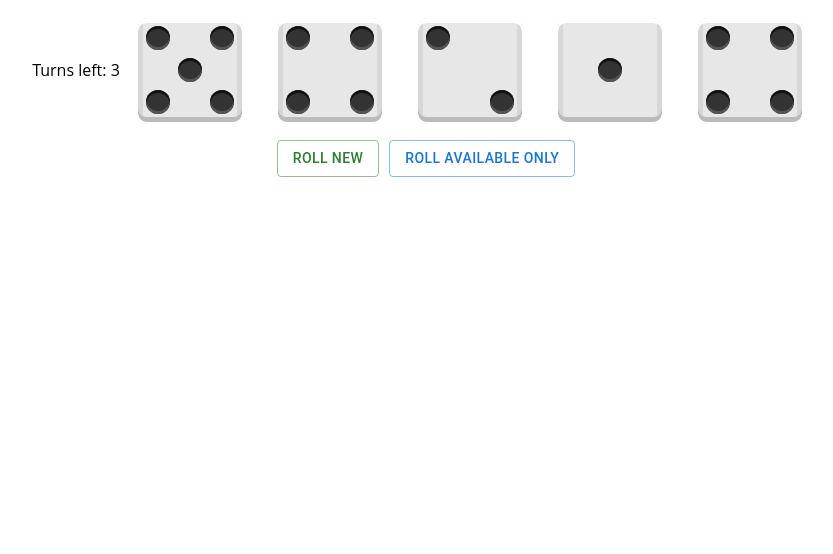
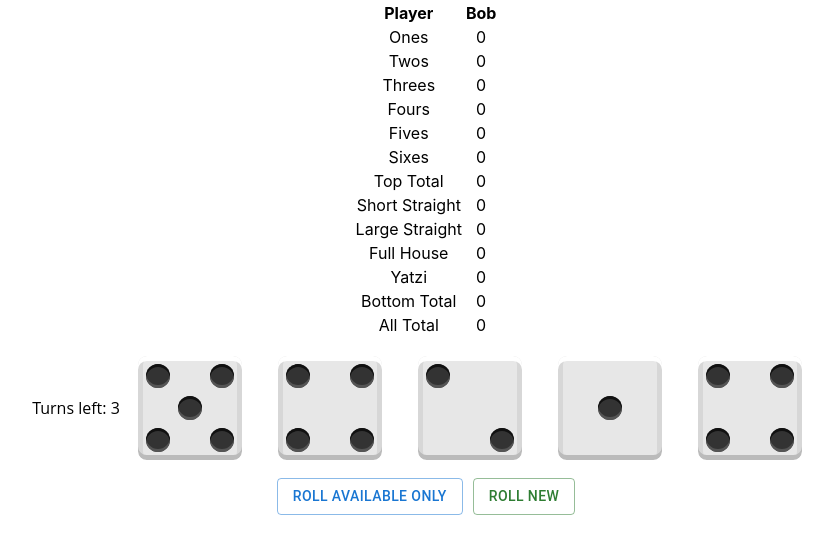
Before and after one commit to modanova/yatzi, a React (Create React App) app: page / in a window 1280 px wide. Shown: the top 554 px of the page, without its empty margins (214-1047 px from the left). Built offline with nearby package versions, Linux system fonts and the light colour scheme.

Commit message:
scoreboard

```diff
--- a/src/App.tsx
+++ b/src/App.tsx
@@ -2,6 +2,7 @@
 import "./App.css";
 import Dice from "./components/Dice";
 import Button from "@mui/material/Button";
+import ScoreBoard from "./components/Score";
 
 const rollNumber = (): number => {
   return Math.floor(Math.random() * 6) + 1;
@@ -42,11 +43,14 @@
   const [round, setRound] = useState<number>(0);
 
   useEffect(() => {
-    console.log(roll, kept, round);
-  }, [roll, kept, round]);
+    console.log(roll, kept, turns, round);
+  }, [roll, kept, turns, round]);
 
   return (
     <div className="App">
+      <div className="score-board">
+        <ScoreBoard scorePoints={{}} />
+      </div>
       <div className="dice-row">
         <p>Turns left: {3 - turns}</p>
         {roll.map((rolled, i) => (
@@ -63,6 +67,24 @@
         ))}
       </div>
       <div className="game-buttons">
+        {turns < 3 && (
+          <Button
+            onClick={() => {
+              if (turns === 3) {
+                setRoll(rollDiceNew);
+                setKept([]);
+                setTurns(1);
+                setRound((round) => round + 1);
+                return;
+              }
+              setRoll(() => rollDice(roll, kept));
+              setTurns((turns) => turns + 1);
+            }}
+            variant="outlined"
+          >
+            Roll available only
+          </Button>
+        )}
         <Button
           onClick={() => {
             setRoll(rollDiceNew);
@@ -74,22 +96,6 @@
         >
           Roll new
         </Button>
-        <Button
-          onClick={() => {
-            if (turns === 3) {
-              setRoll(rollDiceNew);
-              setKept([]);
-              setTurns(1);
-              setRound((round) => round + 1);
-              return;
-            }
-            setRoll(() => rollDice(roll, kept));
-            setTurns((turns) => turns + 1);
-          }}
-          variant="outlined"
-        >
-          Roll available only
-        </Button>
       </div>
     </div>
   );
--- /dev/null
+++ b/src/components/Score.tsx
@@ -0,0 +1,91 @@
+type YatziBonus =
+  | number
+  | "topTotal"
+  | "shortStraight"
+  | "largeStraight"
+  | "fullHouse"
+  | "yatzi"
+  | "bottomTotal";
+
+type ScorePoints = {
+  [key in YatziBonus]?: number;
+};
+
+function ScoreBoard(scorePoints: ScorePoints) {
+  return (
+    <table>
+      <tr>
+        <th>Player</th>
+        <th>Bob</th>
+      </tr>
+      <tr>
+        <td>Ones</td>
+        <td>{scorePoints[1] || 0} </td>
+      </tr>
+      <tr>
+        <td>Twos</td>
+        <td>{scorePoints[2] || 0} </td>
+      </tr>
+      <tr>
+        <td>Threes</td>
+        <td>{scorePoints[3] || 0} </td>
+      </tr>
+      <tr>
+        <td>Fours</td>
+        <td>{scorePoints[4] || 0} </td>
+      </tr>
+      <tr>
+        <td>Fives</td>
+        <td>{scorePoints[5] || 0} </td>
+      </tr>
+      <tr>
+        <td>Sixes</td>
+        <td>{scorePoints[6] || 0} </td>
+      </tr>
+      <tr>
+        <td>Top Total</td>
+        <td>
+          {scorePoints[1] ||
+            0 + scorePoints[2] ||
+            0 + scorePoints[3] ||
+            0 + scorePoints[4] ||
+            0 + scorePoints[5] ||
+            0 + scorePoints[6] ||
+            0}
+        </td>
+      </tr>
+      <tr>
+        <td>Short Straight</td>
+        <td>{scorePoints["shortStraight"] || 0} </td>
+      </tr>
+      <tr>
+        <td>Large Straight</td>
+        <td>{scorePoints["largeStraight"] || 0} </td>
+      </tr>
+      <tr>
+        <td>Full House</td>
+        <td>{scorePoints["fullHouse"] || 0} </td>
+      </tr>
+      <tr>
+        <td>Yatzi</td>
+        <td>{scorePoints["yatzi"] || 0} </td>
+      </tr>
+      <tr>
+        <td>Bottom Total</td>
+        <td>
+          {scorePoints["shortStraight"] +
+            scorePoints["largeStraight"] +
+            scorePoints["fullHouse"] +
+            scorePoints["yatzi"] +
+            scorePoints["bottomTotal"] || 0}{" "}
+        </td>
+      </tr>
+      <tr>
+        <td>All Total</td>
+        <td>{scorePoints["topTotal"] + scorePoints["bottomTotal"] || 0} </td>
+      </tr>
+    </table>
+  );
+}
+
+export default ScoreBoard;
--- a/src/index.css
+++ b/src/index.css
@@ -7,6 +7,11 @@
   -moz-osx-font-smoothing: grayscale;
 }
 
+.score-board {
+  display: flex;
+  align-items: center;
+  justify-content: center;
+}
 .dice-row {
   display: flex;
   align-items: center;
```
